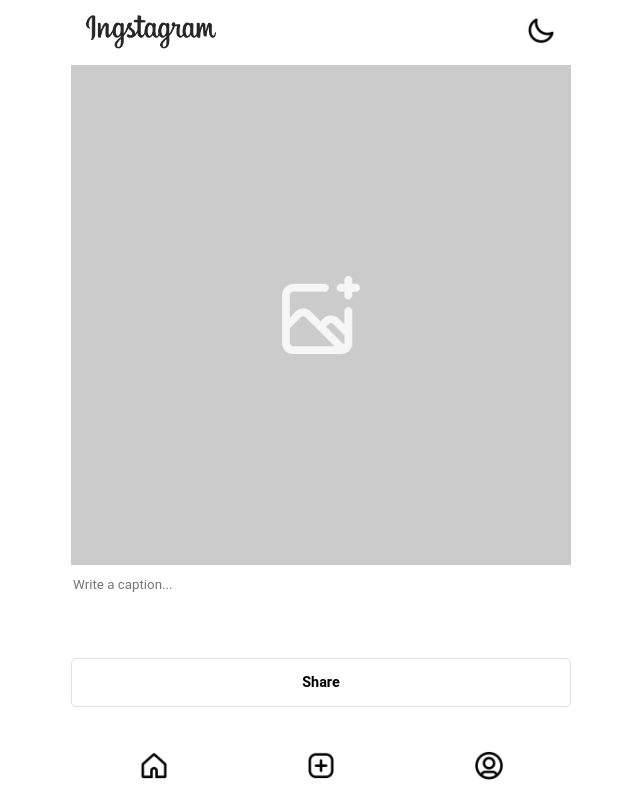
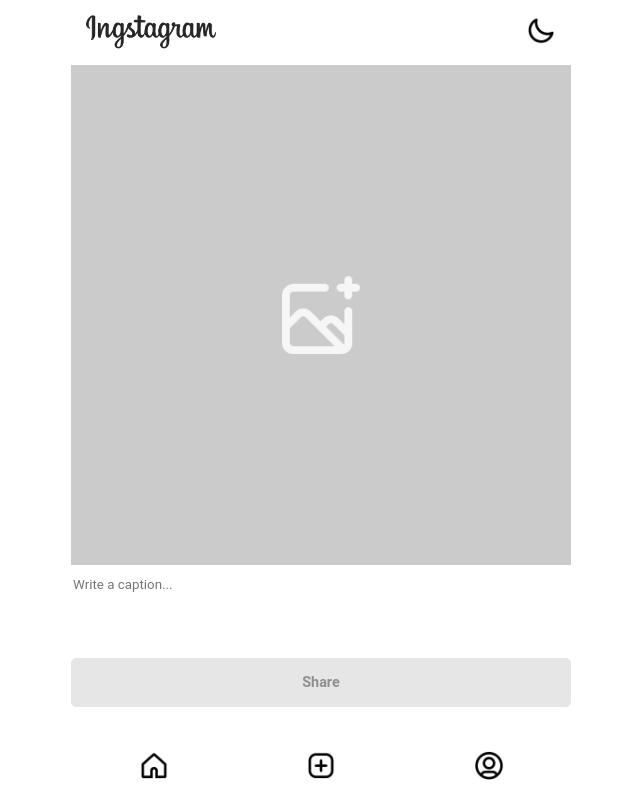
Before and after one commit to jaewoneee/react-playground, a React (Create React App) app in the folder ingstagram/: page /upload in a window 1280 px wide. Shown: the whole page, without its empty margins (319-959 px from the left). Built offline with nearby package versions, Linux system fonts and the light colour scheme.

Commit message:
feat: submit event

```diff
--- a/ingstagram/package.json
+++ b/ingstagram/package.json
@@ -6,6 +6,7 @@
     "@testing-library/jest-dom": "^5.16.1",
     "@testing-library/react": "^12.1.2",
     "@testing-library/user-event": "^13.5.0",
+    "axios": "^0.24.0",
     "classnames": "^2.3.1",
     "node-sass": "^7.0.0",
     "react": "^17.0.2",
--- a/ingstagram/src/pages/UploadPage.js
+++ b/ingstagram/src/pages/UploadPage.js
@@ -1,56 +1,79 @@
 import defaultThumb from '../assets/images/upload.png';
+import axios from 'axios';
+import {  useState } from 'react';
 
 function Upload() {
+    let [file, setFile] = useState('');
+    let [text, setText] = useState('');
+
+    const submitHandler = (e) => {
+        e.preventDefault();
+        const formData = new FormData();
+        formData.append('image', file);
+        formData.append('text', text);
+        axios.post('http://localhost:8000/posts', formData, {
+            header: {
+                'content-type': 'multipart/form-data'
+            },
+        }).then((res) => {
+            console.log(res);
+        }).catch((err) => {
+            console.log(err);
+        })
+    }
 
     return (
-        <form>
-            <div className="upload-wrap">
+        <div className="upload-wrap">
+            <form enctype="multipart/form-data" method="post" onSubmit={submitHandler}>
                 <div className="image-box">
                     <div className="upload-img-btn">
                          <label htmlFor="upload"></label>
-                         <input type="file" id="upload" accept="image/*" onChange={(e) => { setThumbnail(e);}}></input>
+                        <input type="file" id="upload" name='image' accept="image/*" onChange={(e) => { setThumbnail(e); setFile(e.target.files[0]) }}></input>
                      </div>
                     <img src={defaultThumb} className="uploaded-img" alt="이미지"></img>
                 </div>
                 <div className="upload-text-box">
-                    <textarea placeholder="Write a caption..."></textarea>
+                    <textarea type="text" name="text" placeholder="Write a caption..." onChange={(e) => { setText(e.target.value) }}></textarea>
                 </div>
-               <button type="submit">Share</button>
-            </div>
-        </form>
+                <button type="submit" disabled={file ==='' || text === ''}>Share</button>
+             </form>
+         </div>
+
     )
 }
 
+// 업로드한 이미지 미리보기
 function setThumbnail(event) {
     const reader = new FileReader();
     const img = document.querySelector(".uploaded-img");
     const fileExtension = {
         name: event.target.files[0].name,
-        size:event.target.files[0].size
+        size: event.target.files[0].size
     };
 
     if (checkFileExtension(fileExtension)) {
         reader.onload = e => {
-        img.setAttribute("src", e.target.result);
-     };
-    reader.readAsDataURL(event.target.files[0]);
+            img.setAttribute("src", e.target.result);
+        };
+        reader.readAsDataURL(event.target.files[0]);
     } else {
-        alert('Upload failed!');
+        alert('Upload failed! \nOnly image file can be uploaded. (Maximum file size : 5MB)');
     }
 
 }
 
-// 유효한 파일인지 체크
+// 업로드 한 파일의 유효성 체크
 function checkFileExtension(file) {
     const regex = new RegExp("(.*?)\.(jpg|jpeg|png|bmp|gif)$"); // 이미지 파일만 허용
     const maxSize = 5242880; //5MB 이하
 
     if (!regex.test(file.name) || file.size >= maxSize) {
         return false;
-    } else {
+    }  else {
         return true;
     }
-
 }
 
+
+
 export default Upload;
```
Also changed, not shown: 1 other file (tests, documents, lock files or other folders).
